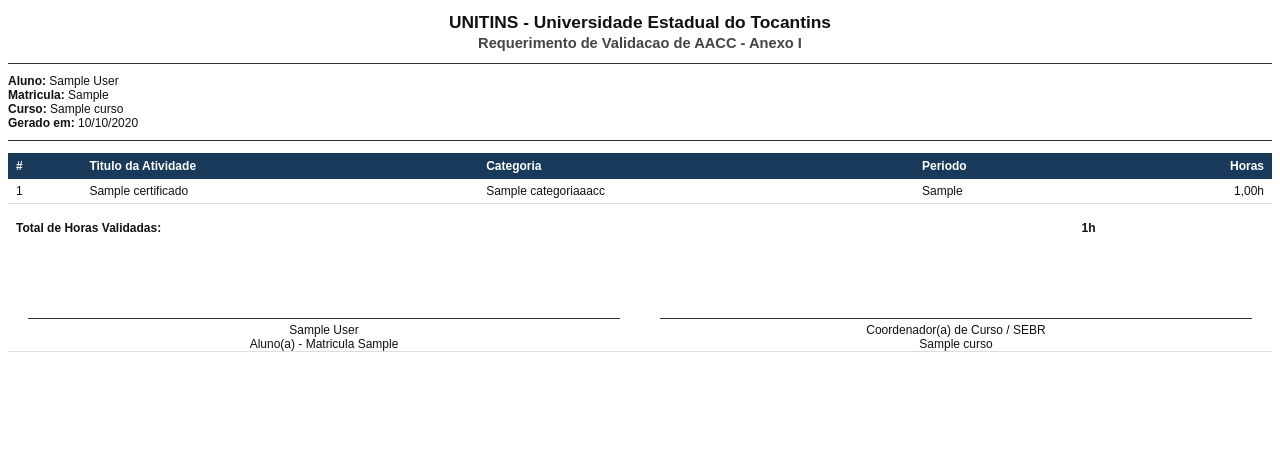
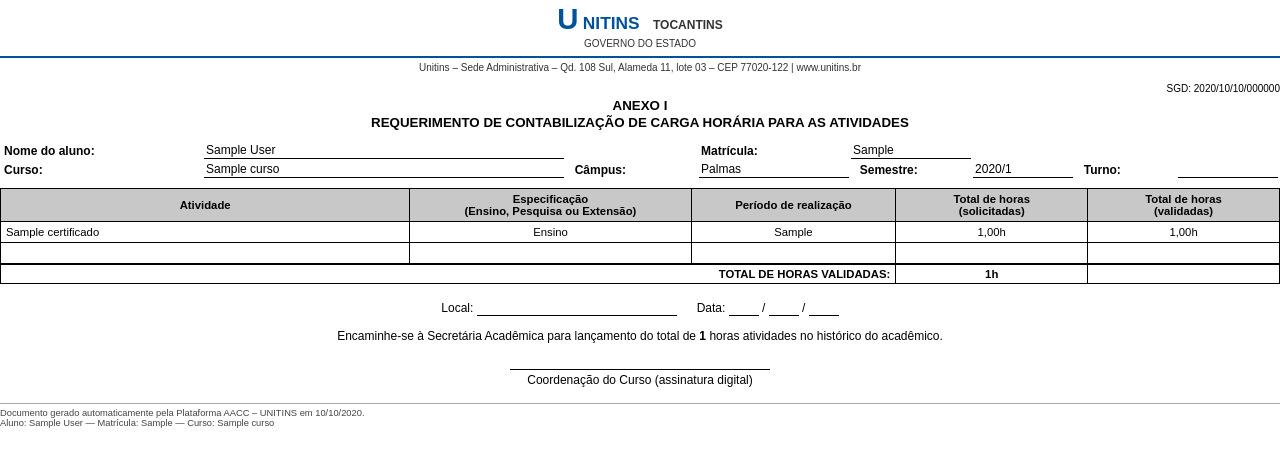
Before and after one commit to MenesesErick/Automacao-AACC, a Django app: template aacc_plataforma_unitins/backend/academico/templates/academico/pdf_anexo_i.html in a window 1280 px wide. Shown: the top 467 px of the page. Run offline with Django 4.2, Linux system fonts and the light colour scheme; tables that the repository leaves empty hold one stand-in row (values such as "Sample post"); the template is opened without the code that fills it: values that come from a table or form of the project are taken from there, most other values are stand-ins (such as "Sample title", 1, 10 or a date in 2020).

Commit message:
feat(pdf): cria template html do anexo i nos padroes da unitins

```diff
--- a/aacc_plataforma_unitins/backend/academico/templates/academico/pdf_anexo_i.html
+++ b/aacc_plataforma_unitins/backend/academico/templates/academico/pdf_anexo_i.html
@@ -2,69 +2,253 @@
 <html lang="pt-BR">
 <head>
   <meta charset="UTF-8" />
-  <title>Anexo I - AACC</title>
+  <title>Anexo I - AACC - UNITINS</title>
   <style>
-    @page { size: A4; margin: 2cm 2.5cm; }
-    body { font-family: Arial, Helvetica, sans-serif; font-size: 10pt; color: #111; }
-    h1 { font-size: 13pt; text-align: center; margin-bottom: 2px; }
-    h2 { font-size: 11pt; text-align: center; margin-top: 0; color: #444; }
-    hr { border: none; border-top: 1px solid #333; margin: 10px 0; }
-    table { width: 100%; border-collapse: collapse; margin-top: 12px; font-size: 9pt; }
-    th { background-color: #1a3a5c; color: #fff; padding: 6px 8px; text-align: left; }
-    td { padding: 5px 8px; border-bottom: 1px solid #ddd; vertical-align: top; }
-    tr:nth-child(even) td { background-color: #f5f7fa; }
-    .totais td { border: none; padding: 3px 8px; }
-    .totais .label { font-weight: bold; }
-    .assinatura { margin-top: 40px; }
-    .assinatura td { text-align: center; padding: 0 20px; }
-    .linha-ass { border-top: 1px solid #333; margin-top: 40px; padding-top: 4px; font-size: 9pt; }
+    @page {
+      size: A4 landscape;
+      margin: 1.2cm 1.5cm;
+    }
+    * { margin: 0; padding: 0; box-sizing: border-box; }
+    body {
+      font-family: Arial, Helvetica, sans-serif;
+      font-size: 9pt;
+      color: #000;
+    }
+
+    /* ---- Cabecalho institucional ---- */
+    .header-logos {
+      text-align: center;
+      padding-bottom: 4px;
+      border-bottom: 2px solid #00529B;
+      margin-bottom: 4px;
+    }
+    .header-logos img { height: 45px; }
+    .header-address {
+      text-align: center;
+      font-size: 7.5pt;
+      color: #333;
+      margin-bottom: 10px;
+    }
+
+    /* ---- SGD e titulos ---- */
+    .sgd {
+      text-align: right;
+      font-size: 7.5pt;
+      margin-bottom: 4px;
+    }
+    .titulo-anexo {
+      text-align: center;
+      font-weight: bold;
+      font-size: 10pt;
+      margin-bottom: 2px;
+    }
+    .titulo-requerimento {
+      text-align: center;
+      font-weight: bold;
+      font-size: 10pt;
+      margin-bottom: 10px;
+    }
+
+    /* ---- Dados do discente ---- */
+    .dados-discente {
+      width: 100%;
+      margin-bottom: 8px;
+      font-size: 9pt;
+    }
+    .dados-discente td { padding: 1px 2px; }
+    .campo-label { font-weight: bold; white-space: nowrap; }
+    .campo-valor {
+      border-bottom: 1px solid #000;
+      min-width: 100px;
+      padding-bottom: 1px;
+    }
+
+    /* ---- Tabela principal ---- */
+    .tabela-aacc {
+      width: 100%;
+      border-collapse: collapse;
+      margin-bottom: 14px;
+      font-size: 8.5pt;
+    }
+    .tabela-aacc th, .tabela-aacc td {
+      border: 1px solid #000;
+      padding: 4px 5px;
+      text-align: center;
+    }
+    .tabela-aacc thead th {
+      background-color: #c8c8c8;
+      font-weight: bold;
+      font-size: 8.5pt;
+    }
+    .tabela-aacc tbody tr td { height: 16px; }
+    .col-atividade { width: 32%; text-align: left; }
+    .col-especificacao { width: 22%; }
+    .col-periodo { width: 16%; }
+    .col-horas-sol { width: 15%; }
+    .col-horas-val { width: 15%; }
+
+    /* ---- Linha de total ---- */
+    .linha-total td {
+      border: 1px solid #000;
+      padding: 3px 5px;
+      font-weight: bold;
+      font-size: 8.5pt;
+    }
+
+    /* ---- Rodape ---- */
+    .rodape-local {
+      width: 100%;
+      margin-top: 14px;
+      font-size: 9pt;
+    }
+    .rodape-local td { padding: 1px 4px; vertical-align: bottom; }
+    .campo-local { border-bottom: 1px solid #000; width: 200px; display: inline-block; }
+    .campo-data { border-bottom: 1px solid #000; width: 30px; display: inline-block; }
+
+    .encaminhamento {
+      font-size: 9pt;
+      margin: 10px 0;
+      text-align: center;
+    }
+
+    .assinatura {
+      text-align: center;
+      margin-top: 26px;
+    }
+    .linha-assinatura {
+      display: inline-block;
+      width: 260px;
+      border-top: 1px solid #000;
+      padding-top: 3px;
+      font-size: 9pt;
+      text-align: center;
+    }
+    .footer-autenticidade {
+      margin-top: 16px;
+      font-size: 7pt;
+      color: #444;
+      border-top: 1px solid #aaa;
+      padding-top: 4px;
+    }
   </style>
 </head>
 <body>
-  <h1>UNITINS - Universidade Estadual do Tocantins</h1>
-  <h2>Requerimento de Validacao de AACC - Anexo I</h2>
-  <hr/>
-  <p style="font-size:9pt; margin:8px 0;">
-    <strong>Aluno:</strong> {{ aluno.usuario.get_full_name }}<br/>
-    <strong>Matricula:</strong> {{ aluno.matricula }}<br/>
-    <strong>Curso:</strong> {{ aluno.curso.nome }}<br/>
-    <strong>Gerado em:</strong> {{ data_atual|date:"d/m/Y" }}
+
+  <!-- Cabecalho institucional -->
+  <div class="header-logos">
+    <table width="100%"><tr>
+      <td style="text-align:center; vertical-align:middle;">
+        <span style="font-size:22pt; font-weight:bold; color:#00529B; letter-spacing:1px;">U</span>
+        <span style="font-size:13pt; font-weight:bold; color:#00529B;">NITINS</span>
+        &nbsp;&nbsp;
+        <span style="font-size:9pt; font-weight:bold; color:#333;">TOCANTINS<br/><span style="font-size:7.5pt; font-weight:normal;">GOVERNO DO ESTADO</span></span>
+      </td>
+    </tr></table>
+  </div>
+  <p class="header-address">
+    Unitins &ndash; Sede Administrativa &ndash; Qd. 108 Sul, Alameda 11, lote 03 &ndash; CEP 77020-122 | www.unitins.br
   </p>
-  <hr/>
-  <table>
+
+  <!-- SGD e Titulos -->
+  <p class="sgd">SGD: {{ data_atual|date:"Y/m/d" }}/000000</p>
+  <p class="titulo-anexo">ANEXO I</p>
+  <p class="titulo-requerimento">REQUERIMENTO DE CONTABILIZA&Ccedil;&Atilde;O DE CARGA HOR&Aacute;RIA PARA AS ATIVIDADES</p>
+
+  <!-- Dados do discente -->
+  <table class="dados-discente">
+    <tr>
+      <td><span class="campo-label">Nome do aluno:</span></td>
+      <td class="campo-valor" style="width:360px;">{{ aluno.usuario.get_full_name }}</td>
+      <td>&nbsp;&nbsp;</td>
+      <td><span class="campo-label">Matr&iacute;cula:</span></td>
+      <td class="campo-valor" style="width:120px;">{{ aluno.matricula }}</td>
+    </tr>
+    <tr>
+      <td><span class="campo-label">Curso:</span></td>
+      <td class="campo-valor" style="width:200px;">{{ aluno.curso.nome }}</td>
+      <td><span class="campo-label">&nbsp;&nbsp;C&acirc;mpus:</span></td>
+      <td class="campo-valor" style="width:150px;">Palmas</td>
+      <td><span class="campo-label">&nbsp;&nbsp;Semestre:</span></td>
+      <td class="campo-valor" style="width:60px;">{{ data_atual|date:"Y/1" }}</td>
+      <td><span class="campo-label">&nbsp;&nbsp;Turno:</span></td>
+      <td class="campo-valor" style="width:80px;">&nbsp;</td>
+    </tr>
+  </table>
+
+  <!-- Tabela principal de atividades -->
+  <table class="tabela-aacc">
     <thead>
       <tr>
-        <th>#</th>
-        <th>Titulo da Atividade</th>
-        <th>Categoria</th>
-        <th>Periodo</th>
-        <th style="text-align:right;">Horas</th>
+        <th class="col-atividade">Atividade</th>
+        <th class="col-especificacao">Especifica&ccedil;&atilde;o<br/>(Ensino, Pesquisa ou Extens&atilde;o)</th>
+        <th class="col-periodo">Per&iacute;odo de realiza&ccedil;&atilde;o</th>
+        <th class="col-horas-sol">Total de horas<br/>(solicitadas)</th>
+        <th class="col-horas-val">Total de horas<br/>(validadas)</th>
       </tr>
     </thead>
     <tbody>
       {% for cert in certificados %}
       <tr>
-        <td>{{ forloop.counter }}</td>
-        <td>{{ cert.titulo_atividade|default:"-" }}</td>
-        <td>{{ cert.categoria.nome }}</td>
-        <td>{{ cert.periodo_realizacao|default:"-" }}</td>
-        <td style="text-align:right;">{{ cert.horas_computadas_final|default:cert.horas_declaradas|default:0 }}h</td>
+        <td class="col-atividade" style="text-align:left;">{{ cert.titulo_atividade|default:cert.categoria.nome }}</td>
+        <td class="col-especificacao">{{ cert.categoria.eixo }}</td>
+        <td class="col-periodo">{{ cert.periodo_realizacao|default:"-" }}</td>
+        <td class="col-horas-sol">{{ cert.horas_declaradas|default:0 }}h</td>
+        <td class="col-horas-val">{{ cert.horas_computadas_final|default:cert.horas_declaradas|default:0 }}h</td>
       </tr>
-      {% empty %}
-      <tr><td colspan="5" style="text-align:center;color:#888;font-style:italic;">Nenhum certificado deferido encontrado.</td></tr>
+      {% endfor %}
+      <!-- Linhas em branco para completar o formulario -->
+      {% for i in linhas_vazias %}
+      <tr>
+        <td class="col-atividade">&nbsp;</td>
+        <td class="col-especificacao">&nbsp;</td>
+        <td class="col-periodo">&nbsp;</td>
+        <td class="col-horas-sol">&nbsp;</td>
+        <td class="col-horas-val">&nbsp;</td>
+      </tr>
       {% endfor %}
     </tbody>
   </table>
-  <table class="totais" style="margin-top:14px;">
-    <tr><td class="label">Total de Horas Validadas:</td><td><strong>{{ total_horas }}h</strong></td></tr>
+
+  <!-- Linha de total -->
+  <table class="tabela-aacc" style="margin-top:-14px;">
+    <tr class="linha-total">
+      <td colspan="3" style="text-align:right; width:70%; border:1px solid #000;">
+        <strong>TOTAL DE HORAS VALIDADAS:</strong>
+      </td>
+      <td style="width:15%; border:1px solid #000; text-align:center;">{{ total_horas }}h</td>
+      <td style="width:15%; border:1px solid #000;">&nbsp;</td>
+    </tr>
   </table>
+
+  <!-- Local e Data -->
+  <table class="rodape-local" style="margin-top:12px;">
+    <tr>
+      <td style="text-align:center; width:50%;">
+        Local: <span class="campo-local">&nbsp;&nbsp;&nbsp;&nbsp;&nbsp;&nbsp;&nbsp;&nbsp;&nbsp;&nbsp;&nbsp;&nbsp;&nbsp;&nbsp;&nbsp;&nbsp;&nbsp;&nbsp;&nbsp;&nbsp;&nbsp;&nbsp;&nbsp;&nbsp;&nbsp;&nbsp;&nbsp;&nbsp;&nbsp;&nbsp;</span>
+        &nbsp;&nbsp;&nbsp;&nbsp;
+        Data: <span class="campo-data">&nbsp;&nbsp;&nbsp;&nbsp;</span> /
+               <span class="campo-data">&nbsp;&nbsp;&nbsp;&nbsp;</span> /
+               <span class="campo-data">&nbsp;&nbsp;&nbsp;&nbsp;&nbsp;&nbsp;&nbsp;&nbsp;</span>
+      </td>
+    </tr>
+  </table>
+
+  <!-- Encaminhamento -->
+  <p class="encaminhamento">
+    Encaminhe-se &agrave; Secret&aacute;ria Acad&ecirc;mica para lan&ccedil;amento do total de
+    <strong>{{ total_horas }}</strong> horas atividades no hist&oacute;rico do acad&ecirc;mico.
+  </p>
+
+  <!-- Assinatura -->
   <div class="assinatura">
-    <table width="100%">
-      <tr>
-        <td width="50%"><div class="linha-ass">{{ aluno.usuario.get_full_name }}<br/>Aluno(a) - Matricula {{ aluno.matricula }}</div></td>
-        <td width="50%"><div class="linha-ass">Coordenador(a) de Curso / SEBR<br/>{{ aluno.curso.nome }}</div></td>
-      </tr>
-    </table>
+    <span class="linha-assinatura">Coordena&ccedil;&atilde;o do Curso (assinatura digital)</span>
   </div>
+
+  <!-- Rodape de autenticidade -->
+  <div class="footer-autenticidade">
+    <p>Documento gerado automaticamente pela Plataforma AACC &ndash; UNITINS em {{ data_atual|date:"d/m/Y" }}.</p>
+    <p>Aluno: {{ aluno.usuario.get_full_name }} &mdash; Matr&iacute;cula: {{ aluno.matricula }} &mdash; Curso: {{ aluno.curso.nome }}</p>
+  </div>
+
 </body>
 </html>
--- a/aacc_plataforma_unitins/backend/academico/views.py
+++ b/aacc_plataforma_unitins/backend/academico/views.py
@@ -701,6 +701,10 @@ class GerarAnexoIView(APIView):
             )["total"] or 0
         )
 
+        MIN_LINHAS = 10
+        qtd_certs = certificados.count()
+        linhas_vazias = range(max(0, MIN_LINHAS - qtd_certs))
+
         html_string = render_to_string(
             "academico/pdf_anexo_i.html",
             {
@@ -708,6 +712,7 @@ class GerarAnexoIView(APIView):
                 "certificados": certificados,
                 "total_horas": total_horas,
                 "data_atual": timezone.now().date(),
+                "linhas_vazias": linhas_vazias,
             },
             request=request,
         )
```
